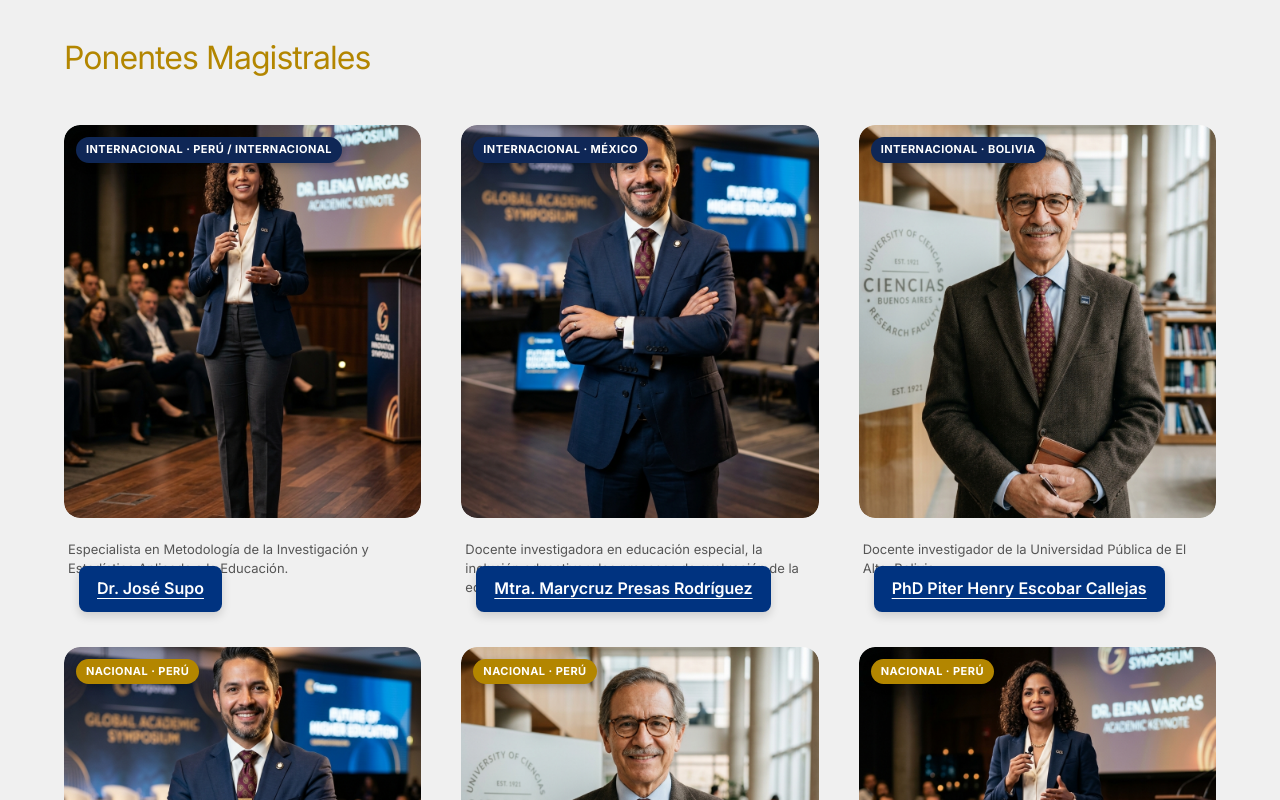
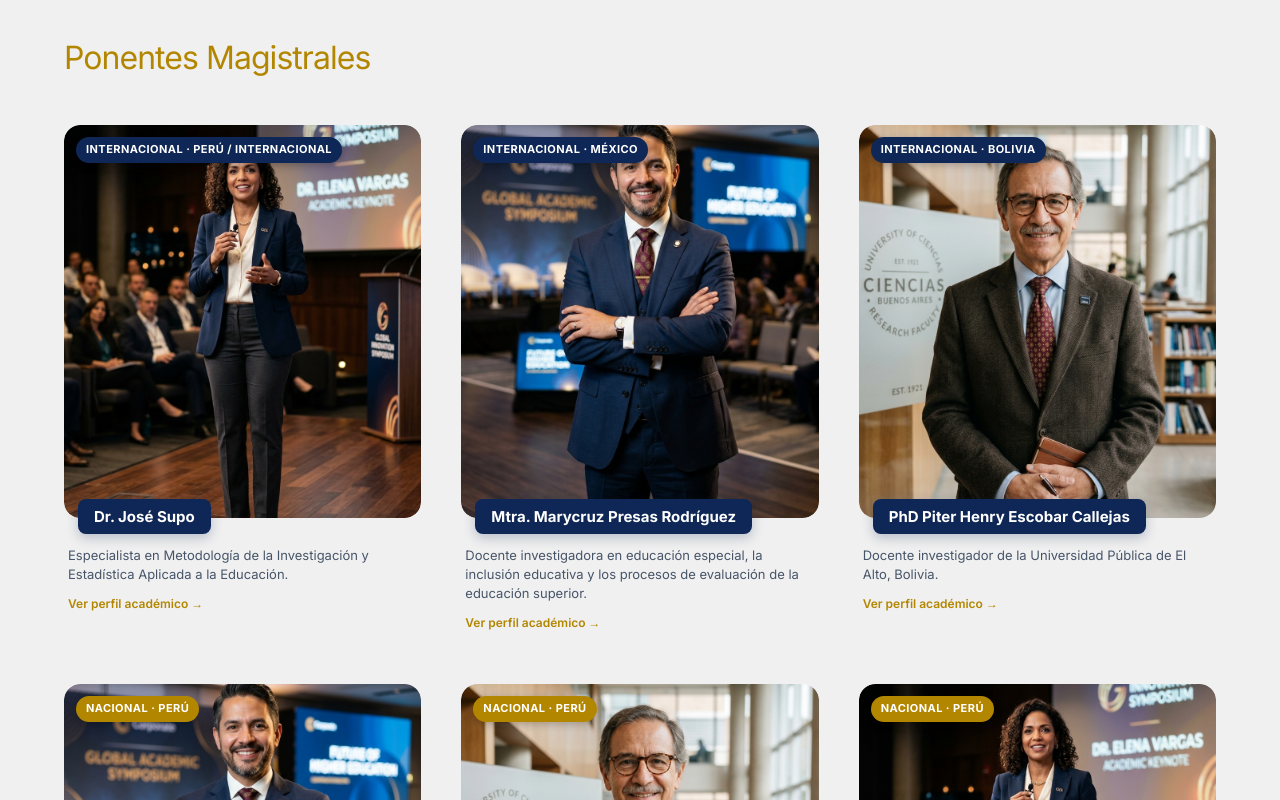
Before and after one commit to jcesargithl/webcongreso, a Next.js app: page / in a window 1280 px wide. Shown: the part 820-1620 px from the top of the page. Built offline with nearby package versions, Linux system fonts and the light colour scheme.

Commit message:
Corregir superposicion de la insignia de nombre sobre la descripcion en tarjetas de ponentes

```diff
--- a/src/app/globals.css
+++ b/src/app/globals.css
@@ -2085,9 +2085,18 @@ footer {
 }
 
 .speaker-card {
-  position: relative;
-  display: flex;
-  flex-direction: column;
+  display: flex;
+  flex-direction: column;
+  transition: transform 0.25s ease;
+}
+
+.speaker-card:hover {
+  transform: translateY(-4px);
+}
+
+.speaker-image-wrapper {
+  position: relative;
+  margin-bottom: 28px;
 }
 
 .speaker-image {
@@ -2106,19 +2115,19 @@ footer {
 }
 
 .speaker-name-badge {
-  background-color: #003380;
+  background-color: #0F2756;
   color: #FFFFFF;
-  padding: 10px 18px;
+  padding: 8px 16px;
   position: absolute;
-  bottom: -15px;
-  left: 15px;
-  font-weight: 600;
-  font-size: 16px;
-  text-decoration: underline;
-  text-underline-offset: 4px;
+  bottom: -16px;
+  left: 14px;
+  max-width: calc(100% - 28px);
+  font-weight: 700;
+  font-size: 15px;
+  line-height: 1.3;
   z-index: 2;
   display: inline-block;
-  box-shadow: 0 4px 10px rgba(0,0,0,0.15);
+  box-shadow: 0 4px 12px rgba(15, 39, 86, 0.25);
   border-radius: 8px;
 }
 
--- a/src/app/page.tsx
+++ b/src/app/page.tsx
@@ -190,6 +190,7 @@ export default function Home() {
           <div className="speakers-grid">
             {speakers.map((speaker, idx) => (
               <Link href={`/ponentes/${speaker.slug}`} className="speaker-card" key={`${speaker.name}-${idx}`} style={{ textDecoration: 'none' }}>
+                <div className="speaker-image-wrapper">
                   <div className="speaker-image">
                     <Image src={speaker.img} alt={speaker.name} fill className="object-cover" />
                     <span style={{
@@ -213,9 +214,16 @@ export default function Home() {
                   <div className="speaker-name-badge">
                     {speaker.name}
                   </div>
-                <p style={{ marginTop: '22px', fontSize: '13px', color: '#555', lineHeight: '1.45', padding: '0 4px', textAlign: 'left', minHeight: '38px' }}>
+                </div>
+
+                <div style={{ padding: '0 4px', textAlign: 'left' }}>
+                  <p style={{ margin: '0 0 6px 0', fontSize: '13px', color: '#475569', lineHeight: '1.45' }}>
                     {speaker.role}
                   </p>
+                  <span style={{ fontSize: '12px', color: '#B38600', fontWeight: 600, display: 'inline-flex', alignItems: 'center', gap: '4px' }}>
+                    Ver perfil académico &rarr;
+                  </span>
+                </div>
               </Link>
             ))}
           </div>
```
Lines whose indentation alone changed are shown as unchanged.
